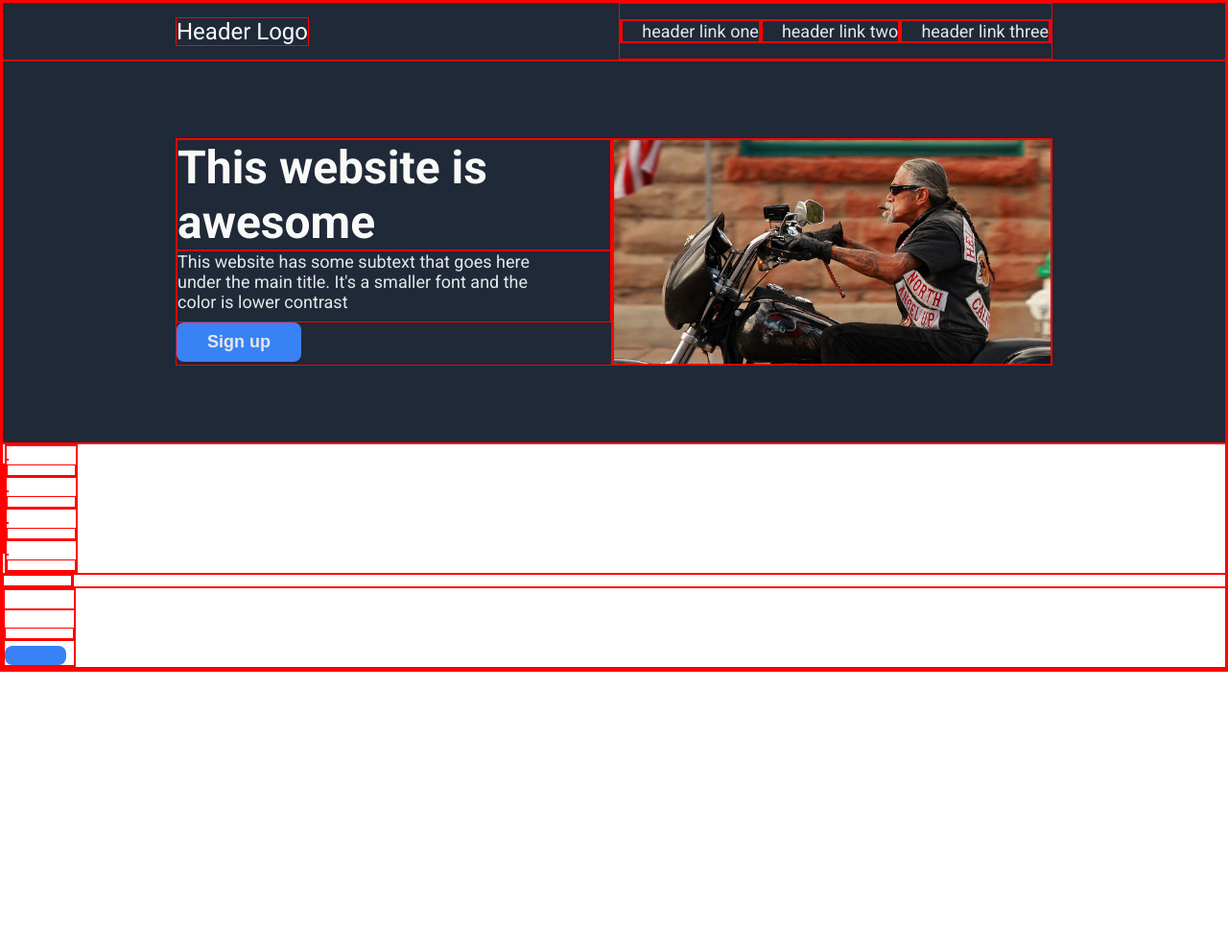
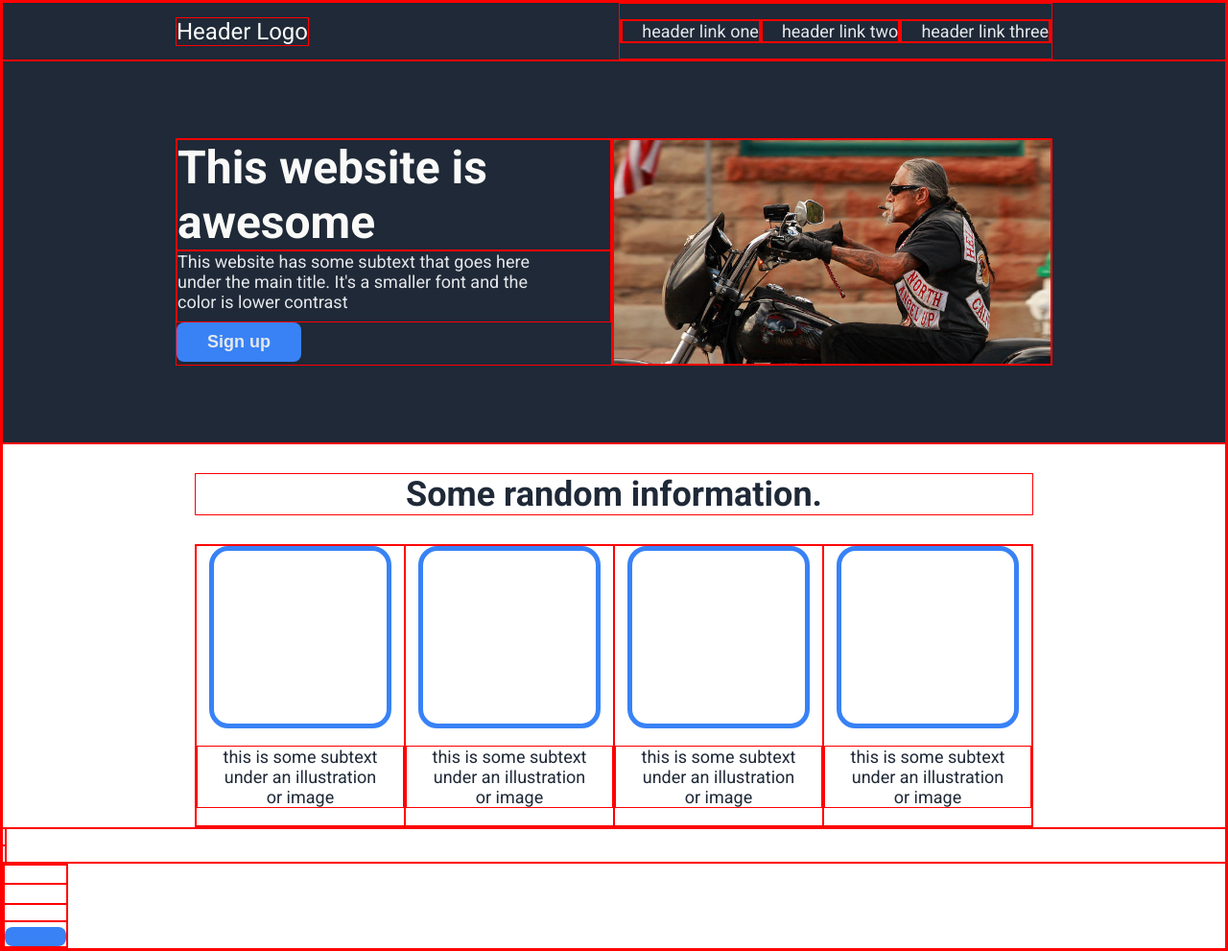
Before and after one commit to Xknorthon/landing-page, a plain HTML site: page index.html in a window 1280 px wide. Shown: the whole page at 96% size. Before the commit the page ends 800 px from the top, so only its background shows below. Drawn offline with Linux system fonts and the light colour scheme.

Commit message:
finish second section

```diff
--- a/index.html
+++ b/index.html
@@ -22,7 +22,7 @@
     <section class="first block blue-bg">
         <div class="text-container">
             <h1> This website is awesome</h1>
-            <p>This website has some subtext that goes here under the main title. It's a smaller font and the color is lower contrast</p>
+            <p class="hero-text">This website has some subtext that goes here under the main title. It's a smaller font and the color is lower contrast</p>
             <button>Sign up</button>
         </div>
         <div class="image-container">
@@ -30,23 +30,23 @@
         </div>
     </section>
     <section class="second block">
-        <h2></h2>
-        <div>
-            <div>
-                <img src="" alt="">
-                <p></p>
+        <h2>Some random information.</h2>
+        <div class="images-container">
+            <div class="small-container">
+                <div class="bg-container"></div>
+                <p class="small-container-text">this is some subtext under an illustration or image</p>
             </div>
-            <div>
-                <img src="" alt="">
-                <p></p>
+            <div class="small-container">
+                <div class="bg-container"></div>
+                <p class="small-container-text">this is some subtext under an illustration or image</p>
             </div>
-            <div>
-                <img src="" alt="">
-                <p></p>
+            <div class="small-container">
+                <div class="bg-container"></div>
+                <p class="small-container-text">this is some subtext under an illustration or image</p>
             </div>
-            <div>
-                <img src="" alt="">
-                <p></p>
+            <div class="small-container">
+                <div class="bg-container"></div>
+                <p class="small-container-text">this is some subtext under an illustration or image</p>
             </div>
         </div>
     </section>
--- a/styles.css
+++ b/styles.css
@@ -79,7 +79,7 @@ h1 {
     margin: 0;
 }
 
-p {
+.hero-text {
     font-size: 18px;
     color: #E5E7EB;
     padding-right: 70px;
@@ -96,3 +96,43 @@ button {
     font-weight: 700;
     border-radius: 8px;
 }
+
+/* Second Section */
+.second {
+    flex-direction: column;
+    padding: 0 200px;
+}
+
+h2 {
+    text-align: center;
+    font-size: 36px;
+    color: #1F2937;
+}
+
+.images-container {
+    display: flex;
+    justify-content: center;
+}
+
+.small-container {
+    display: flex;
+    flex-direction: column;
+    align-items: center;
+    max-width: 220px;
+}
+
+.bg-container {
+    height: 180px;
+    width: 180px;
+    display: flex;
+    flex-direction: column;
+    border: 5px solid #3882F6;
+    border-radius: 20px;
+}
+
+.small-container-text {
+    text-align: center;
+    padding: 0 20px;
+    font-size: 18px;
+    color: #1F2937;
+}
```
